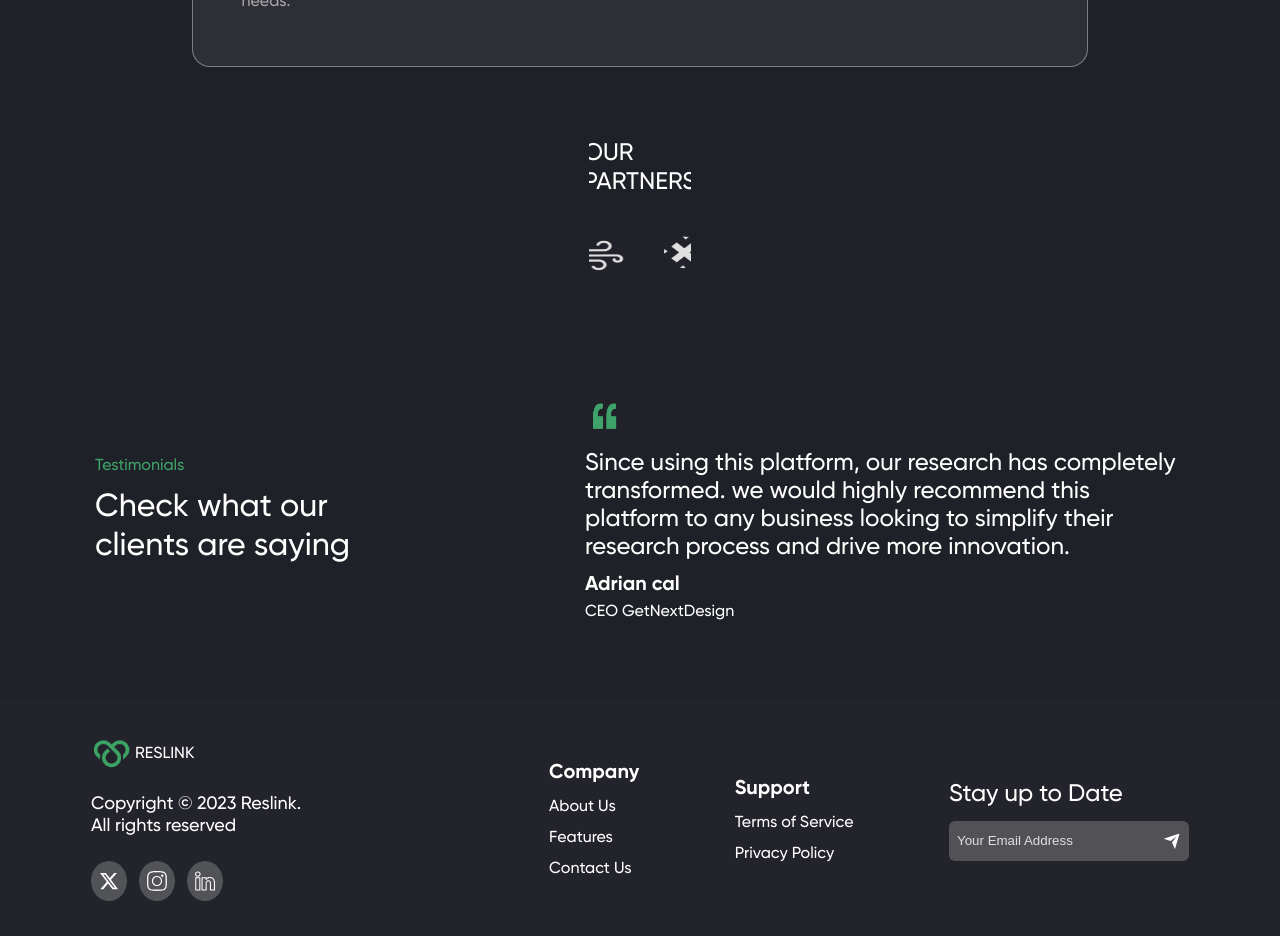
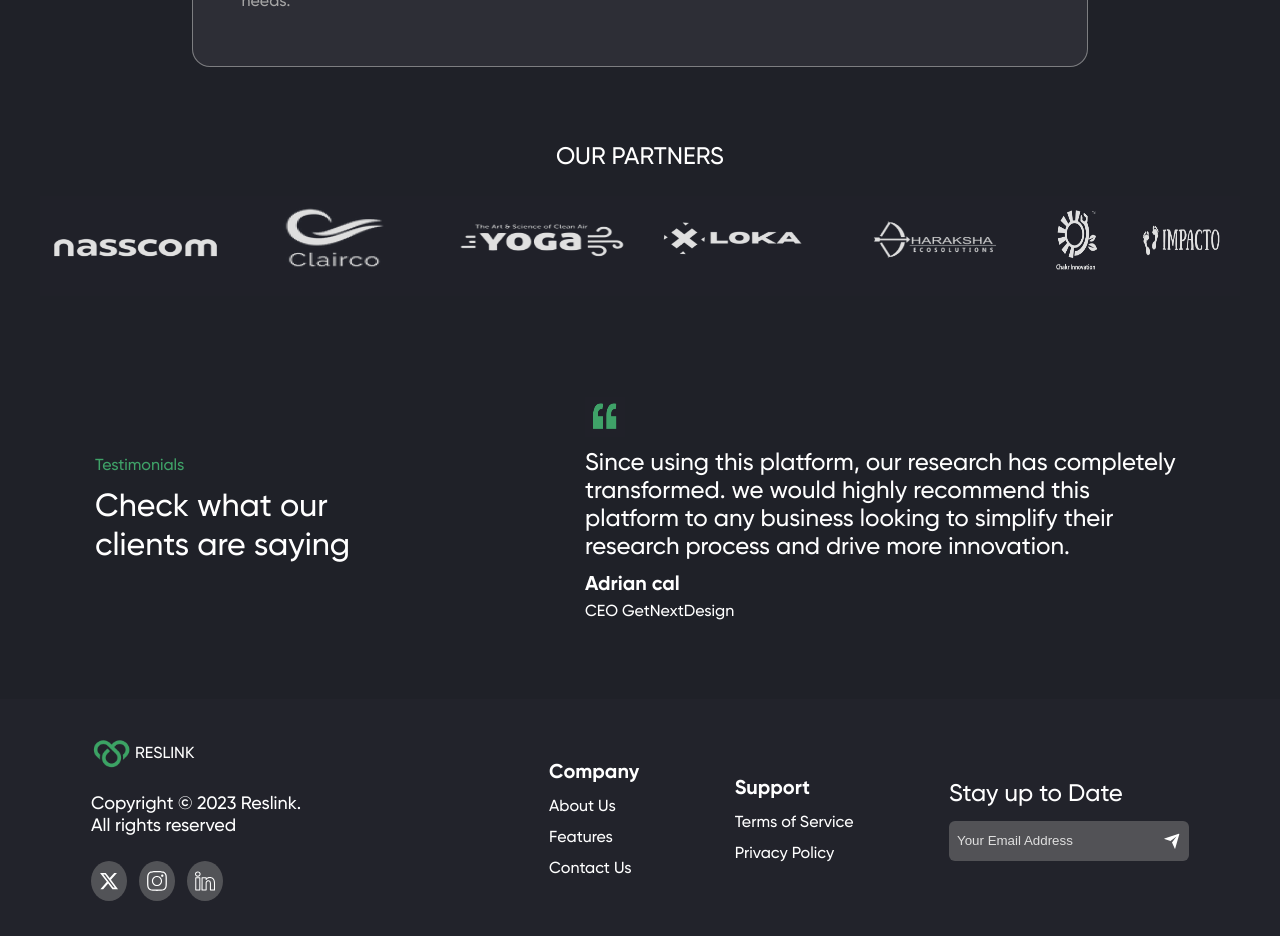
Before and after one commit to Lakshay-bit-png/reslink_lakshay, a React (Create React App) app: page / in a window 1280 px wide. Shown: the part 2100-3036 px from the top of the page. Built offline with nearby package versions, Linux system fonts and the light colour scheme.

Commit message:
Update index.css

```diff
--- a/src/Home/partners/index.css
+++ b/src/Home/partners/index.css
@@ -1,7 +1,7 @@
 .our-partners{
-    width:8vw;
+    width:80vw;
     height:160px;
-    overflow:hidden;
+
     margin:auto;
     margin-bottom:72px;
     font-family: 'Gilroy-Medium';
```
